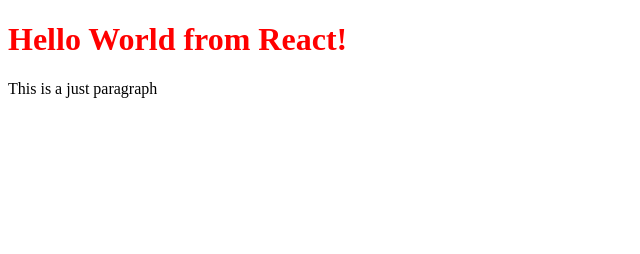
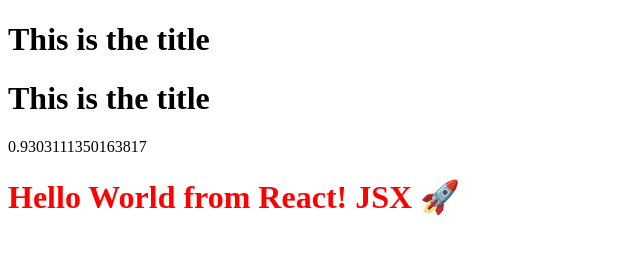
Before and after one commit to Nani03/namaste-react, a React app: page / in a window 1280 px wide. Shown: the whole page, without its empty margins (0-640 px from the left). Built offline with nearby package versions, Linux system fonts and the light colour scheme.

Commit message:
laying the foundations - JSX

```diff
--- a/App.js
+++ b/App.js
@@ -1,19 +1,28 @@
 import React from "react";
 import ReactDOM from "react-dom/client";
 
-const parent = React.createElement(
-  "div",
-  { id: "parent" },
-  React.createElement("div", { id: "child" }, [
-    React.createElement("h1", { id: "heading" }, "Hello World from React!"),
-    React.createElement("p", { id: "paragraph" }, "This is a just paragraph"),
-  ])
-);
 
-const root = ReactDOM.createRoot(document.getElementById("root"));
 const heading = React.createElement(
   "h1",
   { id: "heading" },
-  "Hello World from React!"
+  "Hello World from React! 🚀"
 );
-root.render(parent);
+
+const Title = () => {
+  return <h1>This is the title</h1>
+}
+
+const random = Math.random() * 100
+const Heading = () => {
+  return (
+    <div>
+      <Title />
+      {Title()}
+      {random}
+      <h1 id="heading">Hello World from React! JSX 🚀</h1>
+    </div>
+  );
+};
+const jsxHeading = <h1 id="heading">Hello World from React! JSX 🚀</h1>;
+const root = ReactDOM.createRoot(document.getElementById("root"));
+root.render(<Heading />);
--- a/index.html
+++ b/index.html
@@ -9,7 +9,7 @@
   </head>
 
   <body>
-    <div id="root"></div>
+    <div id="root">Not Rendered</div>
     <script type="module" src="./App.js"></script>
   </body>
 </html>
--- a/package.json
+++ b/package.json
@@ -3,6 +3,8 @@
   "version": "1.0.0",
   "description": "Namaste React course is the best",
   "scripts": {
+    "start" : "parcel index.html",
+    "build" : "parcel build index.html",
     "test": "jest"
   },
   "repository": {
```
